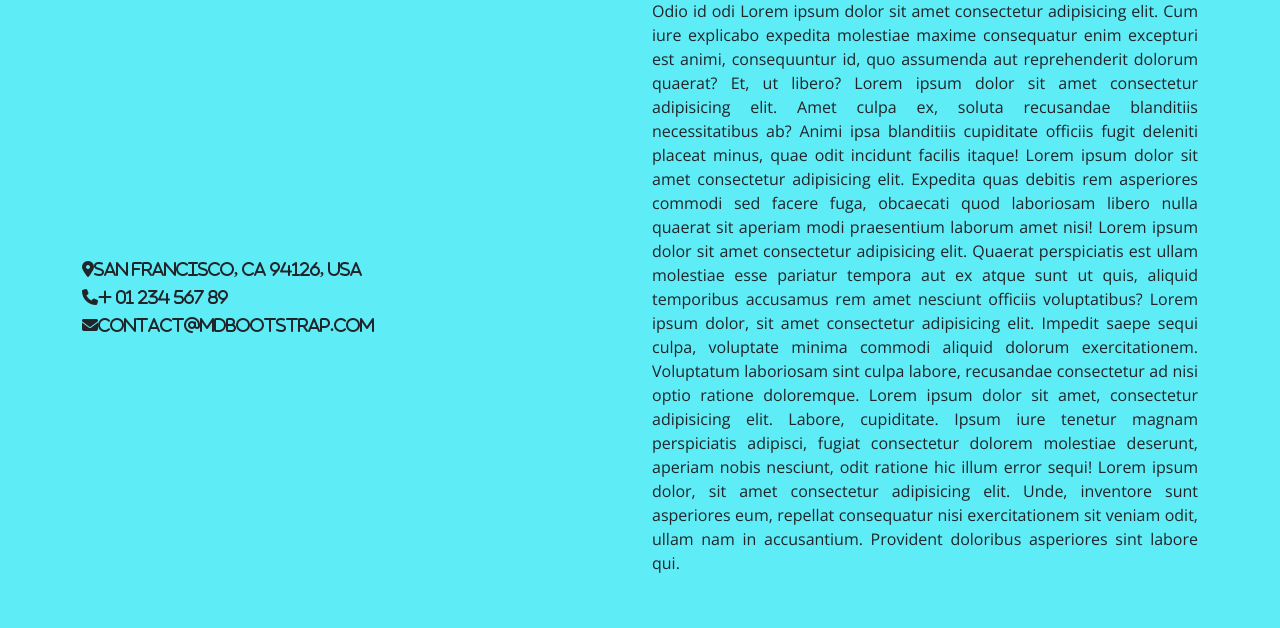
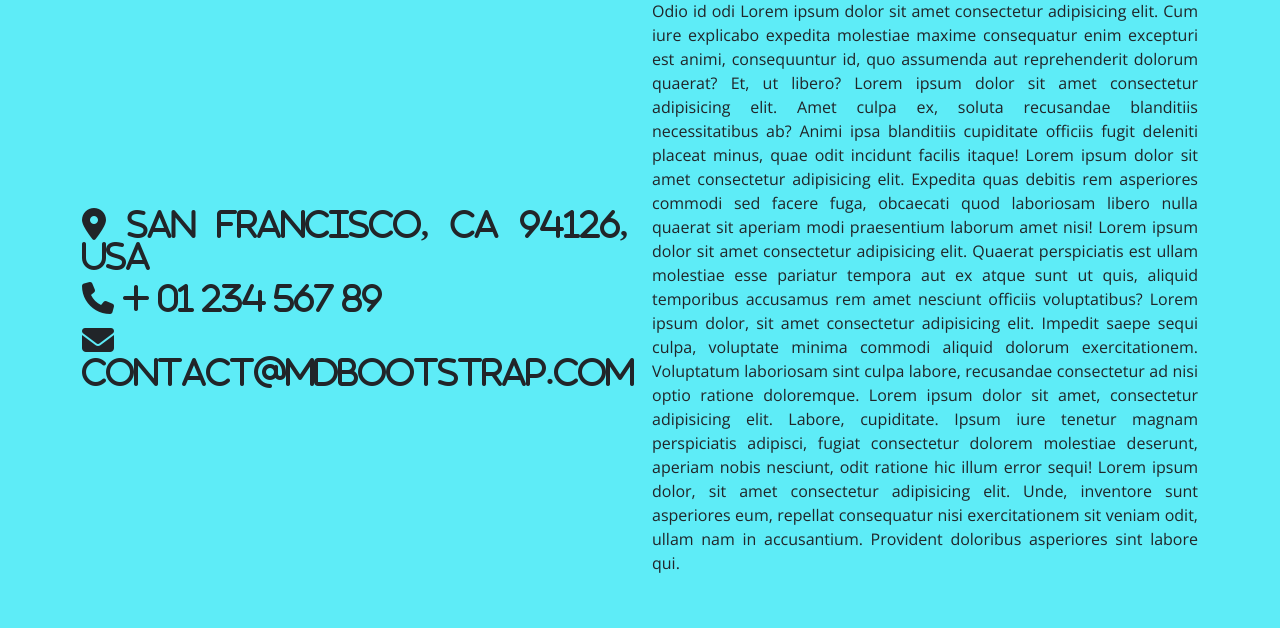
Before and after one commit to SalvatoreBevilacqua/SalvatoreBevilacqua, a Django app: page /contactme in a window 1280 px wide. Shown: the part 151-779 px from the top of the page. Run offline with Django 3.2, Linux system fonts and the light colour scheme; some libraries are stand-ins or nearby versions.

Commit message:
fixed contactme page

```diff
--- a/contactme/templates/home/contactme.html
+++ b/contactme/templates/home/contactme.html
@@ -14,14 +14,14 @@
     <div class="row">
         <div class="col-12 col-md-6 my-auto">
             <ul class="list-group">
-                <li class="clist">
-                    <i class="fas fa-map-marker-alt mt-2">San Francisco, CA 94126, USA</i>
+                <li class="clist csstext">
+                    <i class="fas fa-map-marker-alt mt-2 fa-2x"> San Francisco, CA 94126, USA</i>
                 </li>
                 <li class="clist">
-                    <i class="fas fa-phone mt-2">+ 01 234 567 89</i>
+                    <i class="fas fa-phone mt-2 fa-2x"> + 01 234 567 89</i>
                 </li>
                 <li class="clist">
-                    <i class="fas fa-envelope mt-2">contact@mdbootstrap.com</i>
+                    <i class="fas fa-envelope mt-2 fa-2x"> contact@mdbootstrap.com</i>
                 </li>
             </ul>
         </div>
--- a/static/css/base.css
+++ b/static/css/base.css
@@ -264,5 +264,5 @@ p.under_p:hover:after {
 /*-----------------------------------------------Contact Me */
 
 .clist {
-    list-style-type: none
+    list-style-type: none;
 }
```
